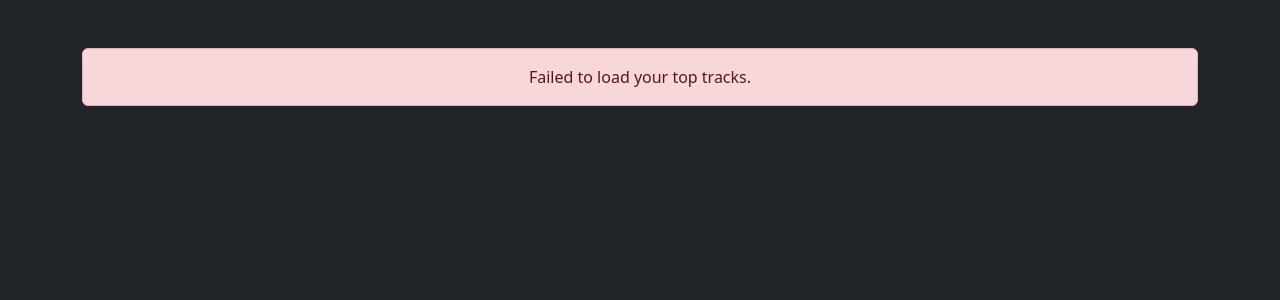
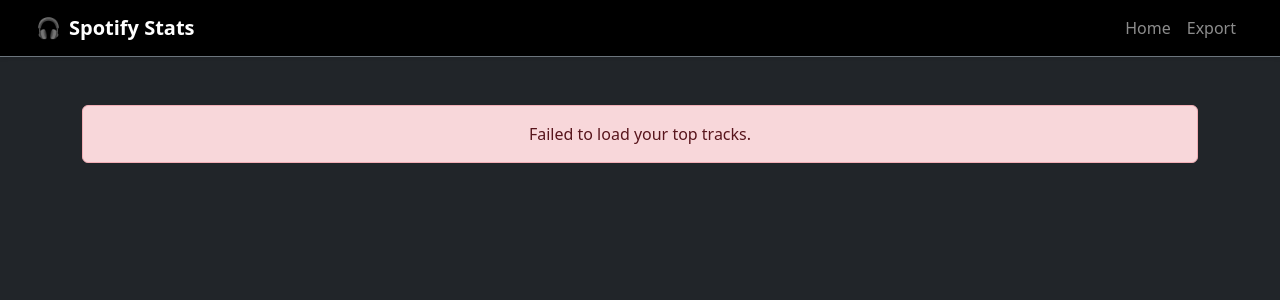
Before and after one commit to BlitzYp/spotify-info-app, a Flask app: page /loading in a window 1280 px wide. Shown: the top 300 px of the page. Run offline with Flask 3, Linux system fonts and the light colour scheme; the visitor is signed in with stand-in values (Sample User, id 1).

Commit message:
Added the ability to export the data to txt,csv and json, also added navbar.

```diff
--- a/app.py
+++ b/app.py
@@ -3,9 +3,10 @@
 import os
 import json
 import spotipy
-from flask import Flask, request, render_template, redirect, session, jsonify
+from flask import Flask, request, render_template, redirect, session, jsonify, Response
 from spotipy.oauth2 import SpotifyOAuth
 from dotenv import load_dotenv
+from write import write_csv, write_txt
 
 # Env
 load_dotenv()
@@ -114,7 +115,12 @@
     return jsonify({"html": rendered})
 
 
-"""
+@app.route("/logout")
+def logout():
+    session.clear()
+    return redirect("/")
+
+
 @app.route("/export")
 def export():
     songs = session.get("export_songs")
@@ -122,8 +128,16 @@
     if not songs:
         return "You have to songs to export"
 
-    output_buffer = io.StringIO()
-"""
+    if format == "json":
+        response = Response(json.dumps(songs, indent=2), mimetype="application/json")
+        response.headers["Content-Disposition"] = "attachment; filename=top_tracks.json"
+    elif format == "csv":
+        response = write_csv(songs)
+    else:
+        response = write_txt(songs)
+
+    return response
+
 
 if __name__ == "__main__":
     app.run(host="127.0.0.1", port=8888)
--- /dev/null
+++ b/templates/base.html
@@ -0,0 +1,53 @@
+<!DOCTYPE html>
+<html lang="en">
+
+<head>
+    <meta charset="UTF-8" />
+    <title>{% block title %}Spotify App{% endblock %}</title>
+    <link href="https://cdn.jsdelivr.net/npm/bootstrap@5.3.3/dist/css/bootstrap.min.css" rel="stylesheet" />
+    <link rel="stylesheet" href="{{ url_for('static', filename='style.css') }}">
+    <script src="https://cdn.jsdelivr.net/npm/bootstrap@5.3.3/dist/js/bootstrap.bundle.min.js"></script>
+</head>
+
+<body class="bg-dark text-light">
+
+    <!--  Navbar -->
+    <nav class="navbar navbar-expand-lg navbar-dark bg-black shadow-sm border-bottom border-secondary px-4 py-2">
+        <div class="container-fluid">
+            <a class="navbar-brand d-flex align-items-center gap-2 fs-5" href="/">
+                🎧 <span class="fw-bold">Spotify Stats</span>
+            </a>
+            <button class="navbar-toggler" type="button" data-bs-toggle="collapse" data-bs-target="#navbarNav"
+                aria-controls="navbarNav" aria-expanded="false" aria-label="Toggle navigation">
+                <span class="navbar-toggler-icon"></span>
+            </button>
+
+            <div class="collapse navbar-collapse justify-content-end" id="navbarNav">
+                <ul class="navbar-nav">
+                    <li class="nav-item">
+                        <a class="nav-link {% if request.path == '/' %}active{% endif %}" href="/">Home</a>
+                    </li>
+                    {% if session.get('export_songs') %}
+                    <li class="nav-item">
+                        <a class="nav-link" href="/export?format=txt">Export</a>
+                    </li>
+                    {% endif %}
+                    {% if session.get('token_info') %}
+                    <li class="nav-item">
+                        <a class="nav-link text-danger" href="/logout">Log Out</a>
+                    </li>
+                    {% endif %}
+                </ul>
+            </div>
+        </div>
+    </nav>
+
+
+    <!-- Main content -->
+    <div class="container my-5">
+        {% block content %}{% endblock %}
+    </div>
+
+</body>
+
+</html>
--- a/templates/loading.html
+++ b/templates/loading.html
@@ -1,13 +1,6 @@
-<!DOCTYPE html>
-<html lang="en">
-<head>
-  <meta charset="UTF-8">
-  <title>Loading Your Top Tracks...</title>
-  <link href="https://cdn.jsdelivr.net/npm/bootstrap@5.3.3/dist/css/bootstrap.min.css" rel="stylesheet">
-</head>
-<body class="bg-dark text-light">
-
-  <div class="container py-5">
+{% extends "base.html" %}
+{% block title %}Loading...{% endblock %}
+{% block content %}
 <div id="content" class="text-center">
   <div class="spinner-border text-success mb-4" role="status">
     <span class="visually-hidden">Loading...</span>
@@ -15,7 +8,5 @@
   <h2>Fetching your top songs from Spotify...</h2>
   <p>This may take a few seconds depending on your data.</p>
 </div>
-  </div>
 <script src="{{ url_for('static', filename='JS/loadResults.js') }}"></script>
-</body>
-</html>
+{% endblock %}
```
Also changed, not shown: templates/index.html (+6 -15 lines), templates/partials/top_tracks.html (+11 -6 lines), write.py (added, +25 -0 lines). Lines whose indentation alone changed are shown as unchanged.
